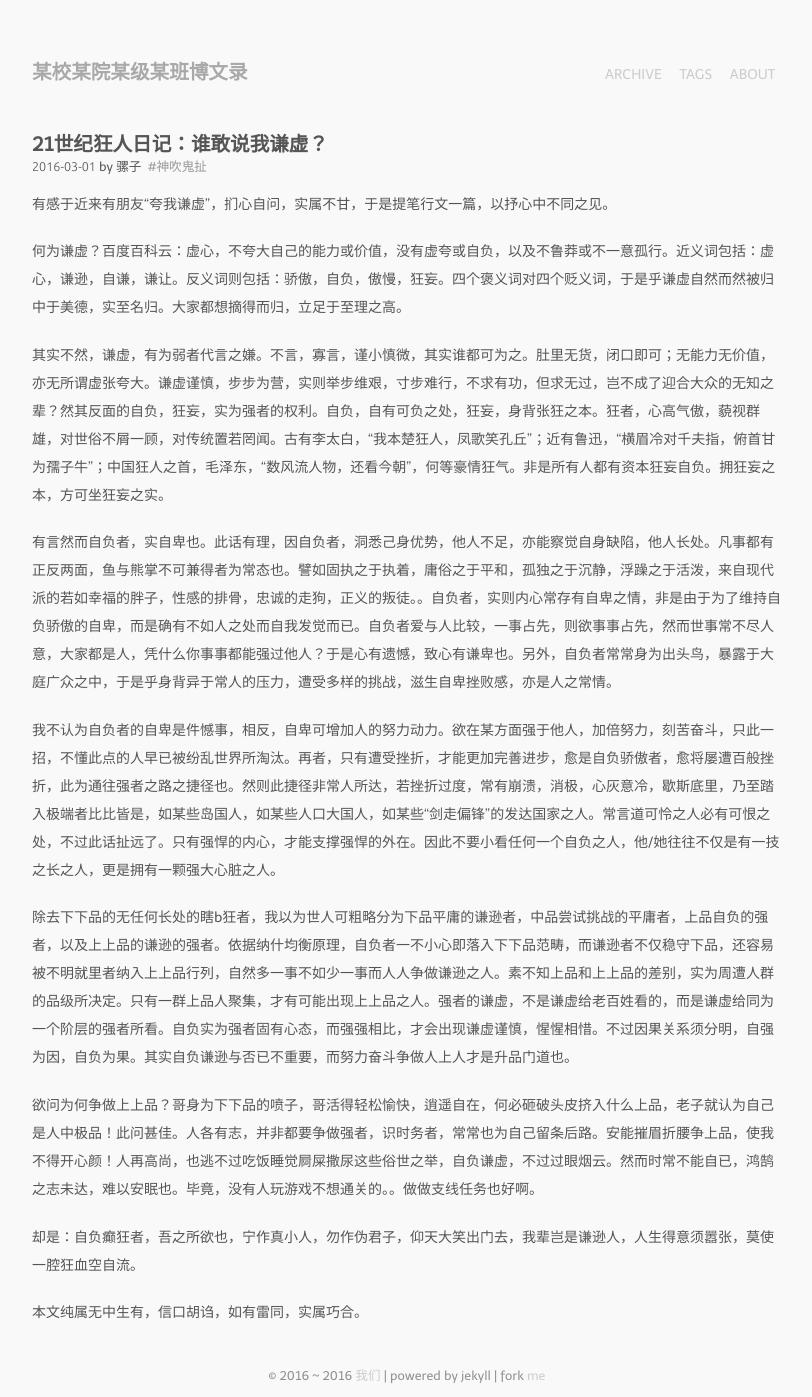
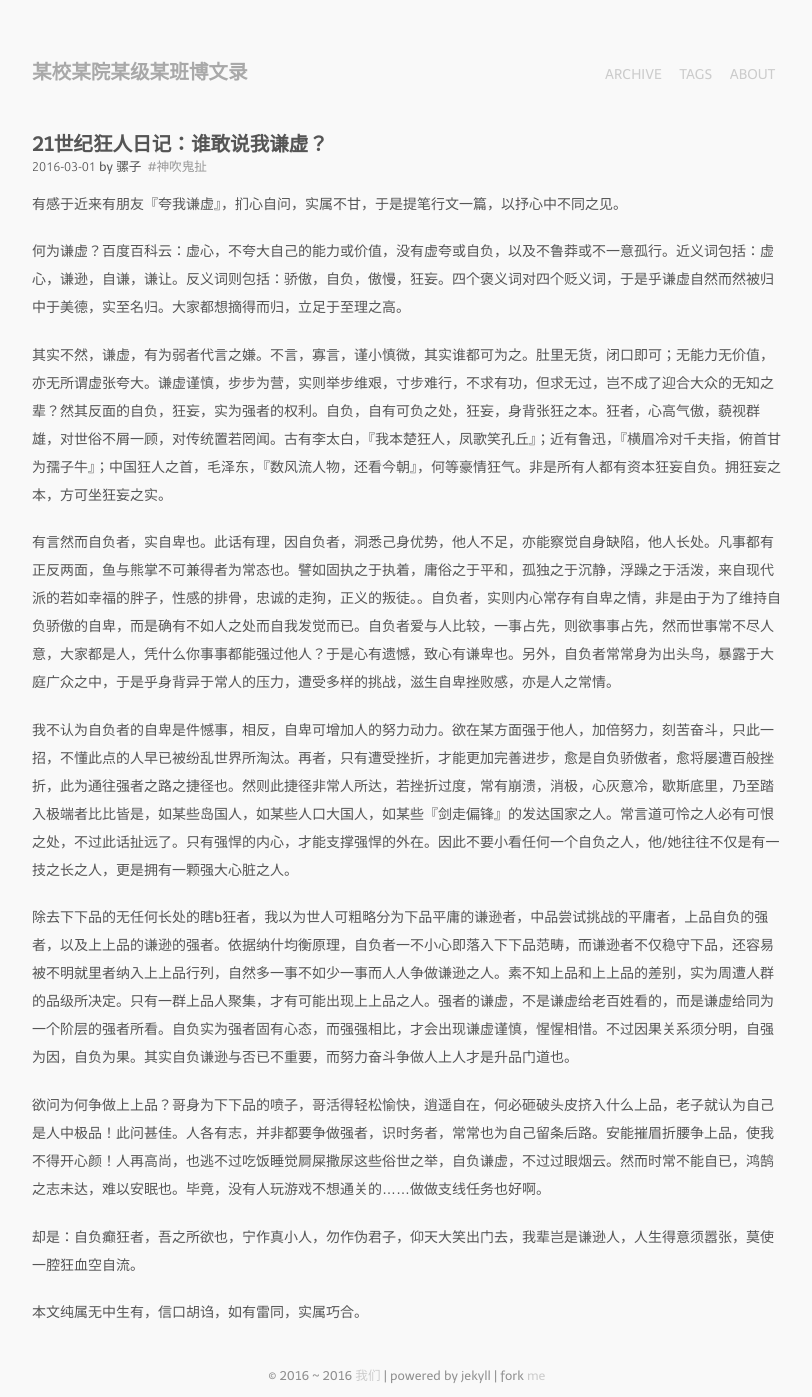
Before and after one commit to pkuphys/pkuphys.github.io, a Jekyll site: the page built from _posts/2016-03-01-arrogance.markdown, in a window 1280 px wide. Shown: the whole page, without its empty margins (233-1045 px from the left). Built offline with Jekyll 4.4.1, drawn with Linux system fonts in a browser that asks for light colours; nearby versions of some CDN libraries; some web fonts are replaced; comment, search, counter and statistics services are not loaded.

```diff
--- a/_posts/2016-03-01-arrogance.markdown
+++ b/_posts/2016-03-01-arrogance.markdown
@@ -6,19 +6,19 @@ tags:
   - 神吹鬼扯
 ---
 
-有感于近来有朋友“夸我谦虚”，扪心自问，实属不甘，于是提笔行文一篇，以抒心中不同之见。
+有感于近来有朋友『夸我谦虚』，扪心自问，实属不甘，于是提笔行文一篇，以抒心中不同之见。
 
 何为谦虚？百度百科云：虚心，不夸大自己的能力或价值，没有虚夸或自负，以及不鲁莽或不一意孤行。近义词包括：虚心，谦逊，自谦，谦让。反义词则包括：骄傲，自负，傲慢，狂妄。四个褒义词对四个贬义词，于是乎谦虚自然而然被归中于美德，实至名归。大家都想摘得而归，立足于至理之高。
 
-其实不然，谦虚，有为弱者代言之嫌。不言，寡言，谨小慎微，其实谁都可为之。肚里无货，闭口即可；无能力无价值，亦无所谓虚张夸大。谦虚谨慎，步步为营，实则举步维艰，寸步难行，不求有功，但求无过，岂不成了迎合大众的无知之辈？然其反面的自负，狂妄，实为强者的权利。自负，自有可负之处，狂妄，身背张狂之本。狂者，心高气傲，藐视群雄，对世俗不屑一顾，对传统置若罔闻。古有李太白，“我本楚狂人，凤歌笑孔丘”；近有鲁迅，“横眉冷对千夫指，俯首甘为孺子牛”；中国狂人之首，毛泽东，“数风流人物，还看今朝”，何等豪情狂气。非是所有人都有资本狂妄自负。拥狂妄之本，方可坐狂妄之实。
+其实不然，谦虚，有为弱者代言之嫌。不言，寡言，谨小慎微，其实谁都可为之。肚里无货，闭口即可；无能力无价值，亦无所谓虚张夸大。谦虚谨慎，步步为营，实则举步维艰，寸步难行，不求有功，但求无过，岂不成了迎合大众的无知之辈？然其反面的自负，狂妄，实为强者的权利。自负，自有可负之处，狂妄，身背张狂之本。狂者，心高气傲，藐视群雄，对世俗不屑一顾，对传统置若罔闻。古有李太白，『我本楚狂人，凤歌笑孔丘』；近有鲁迅，『横眉冷对千夫指，俯首甘为孺子牛』；中国狂人之首，毛泽东，『数风流人物，还看今朝』，何等豪情狂气。非是所有人都有资本狂妄自负。拥狂妄之本，方可坐狂妄之实。
 
 有言然而自负者，实自卑也。此话有理，因自负者，洞悉己身优势，他人不足，亦能察觉自身缺陷，他人长处。凡事都有正反两面，鱼与熊掌不可兼得者为常态也。譬如固执之于执着，庸俗之于平和，孤独之于沉静，浮躁之于活泼，来自现代派的若如幸福的胖子，性感的排骨，忠诚的走狗，正义的叛徒。。自负者，实则内心常存有自卑之情，非是由于为了维持自负骄傲的自卑，而是确有不如人之处而自我发觉而已。自负者爱与人比较，一事占先，则欲事事占先，然而世事常不尽人意，大家都是人，凭什么你事事都能强过他人？于是心有遗憾，致心有谦卑也。另外，自负者常常身为出头鸟，暴露于大庭广众之中，于是乎身背异于常人的压力，遭受多样的挑战，滋生自卑挫败感，亦是人之常情。
 
-我不认为自负者的自卑是件憾事，相反，自卑可增加人的努力动力。欲在某方面强于他人，加倍努力，刻苦奋斗，只此一招，不懂此点的人早已被纷乱世界所淘汰。再者，只有遭受挫折，才能更加完善进步，愈是自负骄傲者，愈将屡遭百般挫折，此为通往强者之路之捷径也。然则此捷径非常人所达，若挫折过度，常有崩溃，消极，心灰意冷，歇斯底里，乃至踏入极端者比比皆是，如某些岛国人，如某些人口大国人，如某些“剑走偏锋”的发达国家之人。常言道可怜之人必有可恨之处，不过此话扯远了。只有强悍的内心，才能支撑强悍的外在。因此不要小看任何一个自负之人，他/她往往不仅是有一技之长之人，更是拥有一颗强大心脏之人。
+我不认为自负者的自卑是件憾事，相反，自卑可增加人的努力动力。欲在某方面强于他人，加倍努力，刻苦奋斗，只此一招，不懂此点的人早已被纷乱世界所淘汰。再者，只有遭受挫折，才能更加完善进步，愈是自负骄傲者，愈将屡遭百般挫折，此为通往强者之路之捷径也。然则此捷径非常人所达，若挫折过度，常有崩溃，消极，心灰意冷，歇斯底里，乃至踏入极端者比比皆是，如某些岛国人，如某些人口大国人，如某些『剑走偏锋』的发达国家之人。常言道可怜之人必有可恨之处，不过此话扯远了。只有强悍的内心，才能支撑强悍的外在。因此不要小看任何一个自负之人，他/她往往不仅是有一技之长之人，更是拥有一颗强大心脏之人。
 
 除去下下品的无任何长处的瞎b狂者，我以为世人可粗略分为下品平庸的谦逊者，中品尝试挑战的平庸者，上品自负的强者，以及上上品的谦逊的强者。依据纳什均衡原理，自负者一不小心即落入下下品范畴，而谦逊者不仅稳守下品，还容易被不明就里者纳入上上品行列，自然多一事不如少一事而人人争做谦逊之人。素不知上品和上上品的差别，实为周遭人群的品级所决定。只有一群上品人聚集，才有可能出现上上品之人。强者的谦虚，不是谦虚给老百姓看的，而是谦虚给同为一个阶层的强者所看。自负实为强者固有心态，而强强相比，才会出现谦虚谨慎，惺惺相惜。不过因果关系须分明，自强为因，自负为果。其实自负谦逊与否已不重要，而努力奋斗争做人上人才是升品门道也。
 
-欲问为何争做上上品？哥身为下下品的喷子，哥活得轻松愉快，逍遥自在，何必砸破头皮挤入什么上品，老子就认为自己是人中极品！此问甚佳。人各有志，并非都要争做强者，识时务者，常常也为自己留条后路。安能摧眉折腰争上品，使我不得开心颜！人再高尚，也逃不过吃饭睡觉屙屎撒尿这些俗世之举，自负谦虚，不过过眼烟云。然而时常不能自已，鸿鹄之志未达，难以安眠也。毕竟，没有人玩游戏不想通关的。。做做支线任务也好啊。
+欲问为何争做上上品？哥身为下下品的喷子，哥活得轻松愉快，逍遥自在，何必砸破头皮挤入什么上品，老子就认为自己是人中极品！此问甚佳。人各有志，并非都要争做强者，识时务者，常常也为自己留条后路。安能摧眉折腰争上品，使我不得开心颜！人再高尚，也逃不过吃饭睡觉屙屎撒尿这些俗世之举，自负谦虚，不过过眼烟云。然而时常不能自已，鸿鹄之志未达，难以安眠也。毕竟，没有人玩游戏不想通关的......做做支线任务也好啊。
 
 却是：自负癫狂者，吾之所欲也，宁作真小人，勿作伪君子，仰天大笑出门去，我辈岂是谦逊人，人生得意须嚣张，莫使一腔狂血空自流。
 
```
Also changed, not shown: _posts/2016-03-03-dota2-1.markdown (added, +36 -0 lines), 1 other file.
